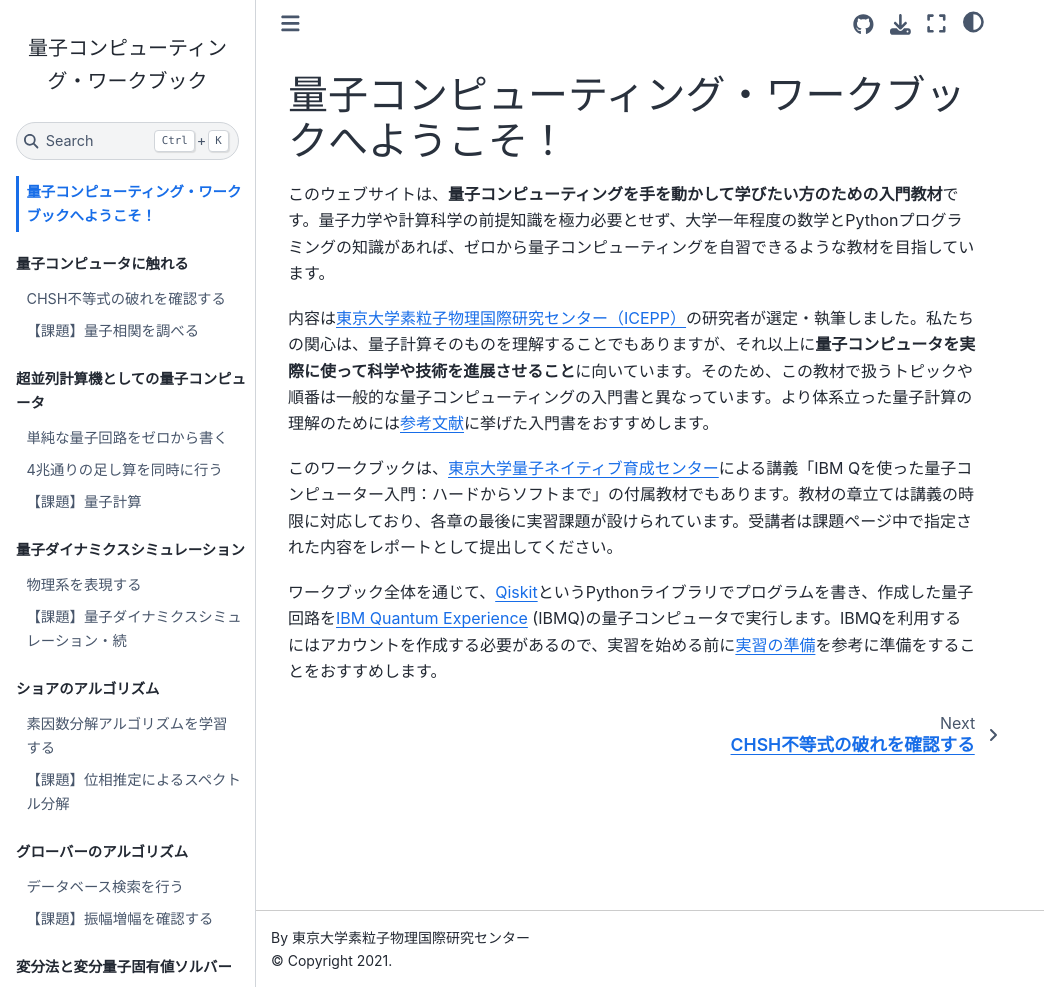
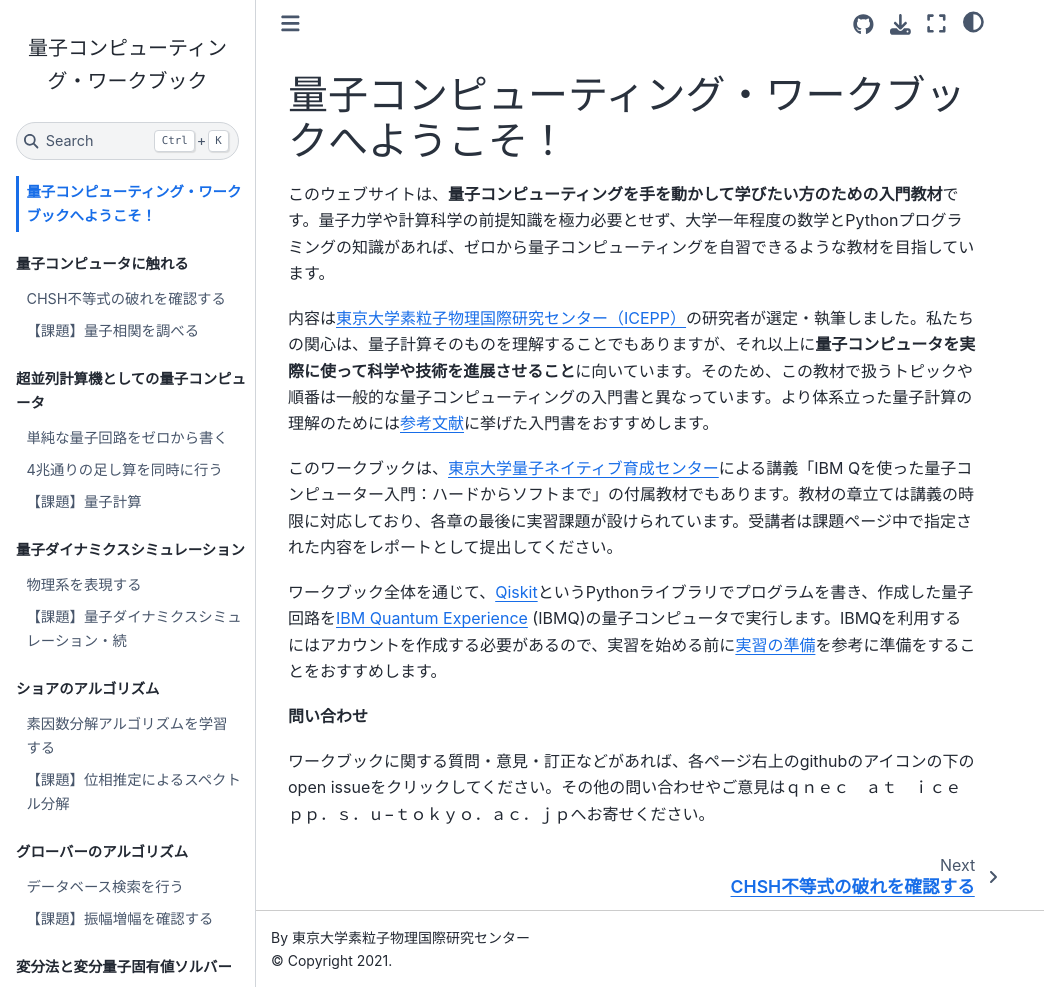
Before and after one commit to UTokyo-ICEPP/qc-workbook, a Jupyter Book: the page built from source/ja/welcome.md, in a window 1280 px wide and 987 px high. Shown: the whole window, without its empty margins (0-1044 px from the left). Built offline with Jupyter Book 1.0.4 settings and Sphinx 7.4.7 and the Sphinx Book theme 1.1.4, drawn with Linux system fonts in a browser that asks for light colours.

Commit message:
added email

```diff
--- a/source/ja/_config.yml
+++ b/source/ja/_config.yml
@@ -20,7 +20,8 @@ latex:
 html:
   favicon: figs/favicon.ico
   use_repository_button: true
-  use_edit_page_button: true
+  use_issues_button: true
+  use_edit_page_button: false
 
 repository:
   url: "https://github.com/UTokyo-ICEPP/qc-workbook"
--- a/source/ja/welcome.md
+++ b/source/ja/welcome.md
@@ -7,3 +7,7 @@
 このワークブックは、[東京大学量子ネイティブ育成センター](http://qnec.jp)による講義「IBM Qを使った量子コンピューター入門：ハードからソフトまで」の付属教材でもあります。教材の章立ては講義の時限に対応しており、各章の最後に実習課題が設けられています。受講者は課題ページ中で指定された内容をレポートとして提出してください。
 
 ワークブック全体を通じて、[Qiskit](https://qiskit.org)というPythonライブラリでプログラムを書き、作成した量子回路を[IBM Quantum Experience](https://quantum-computing.ibm.com) (IBMQ)の量子コンピュータで実行します。IBMQを利用するにはアカウントを作成する必要があるので、実習を始める前に{doc}`prerequisites`を参考に準備をすることをおすすめします。
+
+**問い合わせ**
+
+ワークブックに関する質問・意見・訂正などがあれば、各ページ右上のgithubのアイコンの下のopen issueをクリックしてください。その他の問い合わせやご意見はｑｎｅｃ　ａｔ　ｉｃｅｐｐ．ｓ．ｕ−ｔｏｋｙｏ．ａｃ．ｊｐへお寄せください。
```
